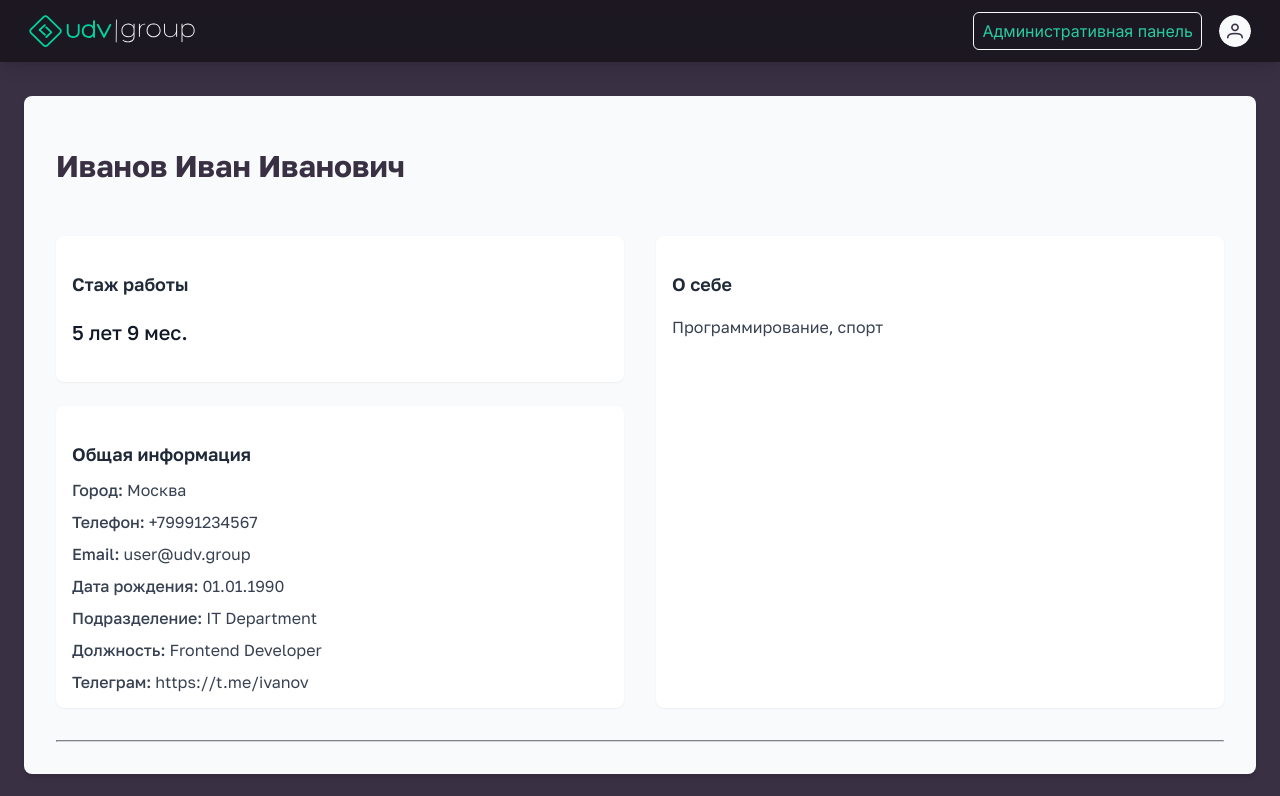
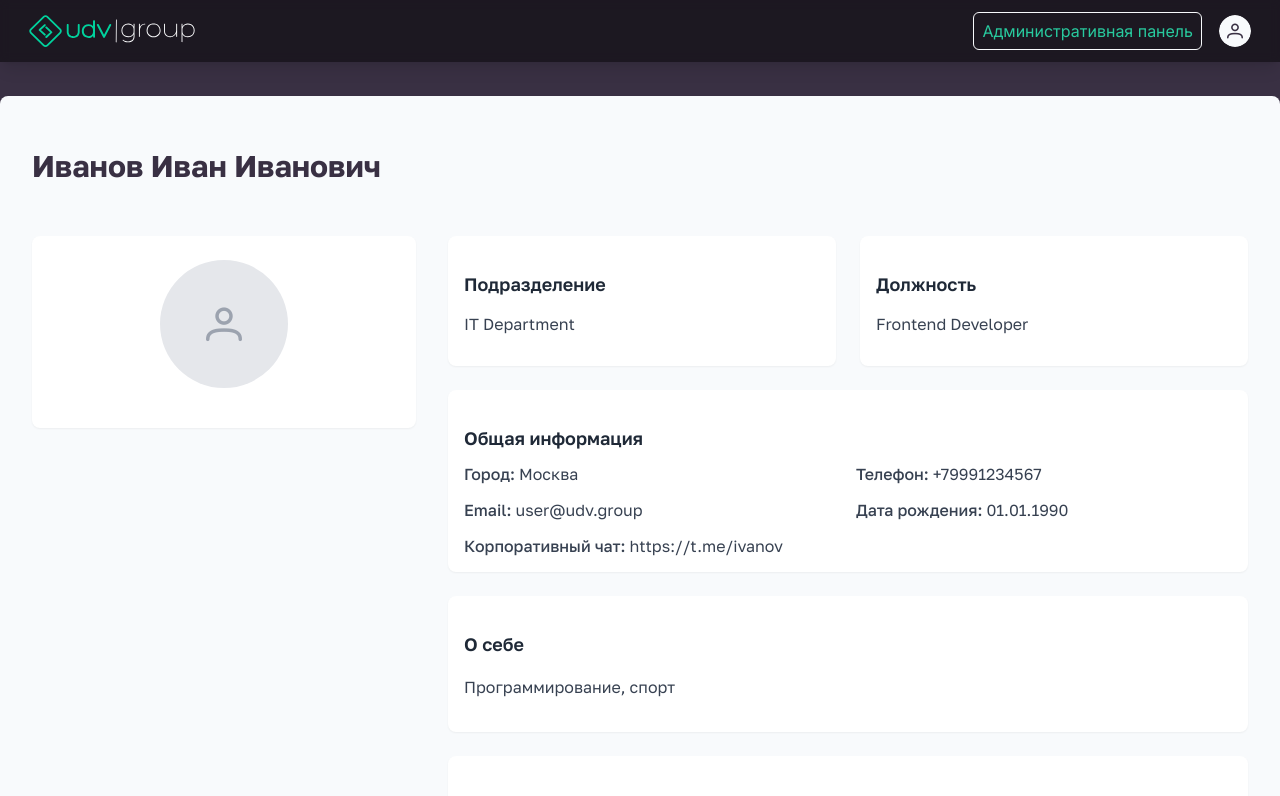
Before and after one commit to housesaroma/udv-team-map, a React (Vite) app: page /profile/1 in a window 1280 px wide. Shown: the top 796 px of the page. Built offline with nearby package versions, Linux system fonts and the light colour scheme; sample sign-in values are in the browser's storage; a web font is replaced by a local one.

Commit message:
feat: improved profile screen

```diff
--- a/src/components/layout/Layout.tsx
+++ b/src/components/layout/Layout.tsx
@@ -6,7 +6,7 @@ const Layout: React.FC = () => {
     return (
         <div className="h-screen flex flex-col bg-primary font-golos">
             <Header />
-            <main className="flex-1 min-h-0 bg-primary">
+            <main className="bg-primary">
                 <Outlet />
             </main>
         </div>
--- a/src/pages/ProfilePage.tsx
+++ b/src/pages/ProfilePage.tsx
@@ -13,12 +13,12 @@ const ProfilePage: React.FC = () => {
     const navigate = useNavigate();
 
     const [profile, setProfile] = useState<User | null>(null);
+    const [manager, setManager] = useState<User | null>(null);
     const [loading, setLoading] = useState<boolean>(true);
     const [error, setError] = useState<string | null>(null);
     const [notFound, setNotFound] = useState<boolean>(false);
-    const [usingMockData, setUsingMockData] = useState<boolean>(false);
 
-    // Загрузка данных профиля
+    // Загрузка данных профиля и руководителя
     useEffect(() => {
         const loadProfile = async () => {
             // Если это личный профиль (без userId) и есть текущий пользователь
@@ -33,7 +33,22 @@ const ProfilePage: React.FC = () => {
                         currentUser.id
                     );
                     setProfile(userProfile);
-                    setUsingMockData(true); // Помечаем что используем mock данные
+
+                    // Загружаем данные руководителя, если есть managerId
+                    if (userProfile.managerId) {
+                        try {
+                            const managerData =
+                                await userService.getUserProfile(
+                                    userProfile.managerId
+                                );
+                            setManager(managerData);
+                        } catch (managerErr) {
+                            console.error(
+                                "Ошибка загрузки данных руководителя:",
+                                managerErr
+                            );
+                        }
+                    }
                 } catch (err) {
                     console.error("Ошибка загрузки личного профиля:", err);
                     setError("Ошибка загрузки профиля");
@@ -53,10 +68,24 @@ const ProfilePage: React.FC = () => {
                 setLoading(true);
                 setError(null);
                 setNotFound(false);
-                setUsingMockData(false);
 
                 const userProfile = await userService.getUserProfile(userId);
                 setProfile(userProfile);
+
+                // Загружаем данные руководителя, если есть managerId
+                if (userProfile.managerId) {
+                    try {
+                        const managerData = await userService.getUserProfile(
+                            userProfile.managerId
+                        );
+                        setManager(managerData);
+                    } catch (managerErr) {
+                        console.error(
+                            "Ошибка загрузки данных руководителя:",
+                            managerErr
+                        );
+                    }
+                }
             } catch (err) {
                 console.error("Ошибка загрузки профиля:", err);
 
@@ -95,6 +124,10 @@ const ProfilePage: React.FC = () => {
         navigate("/profile");
     };
 
+    const handleManagerClick = (managerId: string) => {
+        navigate(`/profile/${managerId}`);
+    };
+
     const isOwnProfile = !userId || userId === currentUser?.id;
 
     if (loading) {
@@ -104,7 +137,7 @@ const ProfilePage: React.FC = () => {
     // Обработка случая когда профиль не найден
     if (notFound) {
         return (
-            <div className="container mx-auto p-6 pt-24">
+            <div className="container mx-auto p-6 pt-24 pb-12">
                 <div className="bg-secondary rounded-lg shadow-md p-8 text-center">
                     <div className="mb-6">
                         <i className="pi pi-user-slash text-6xl text-gray-400 mb-4"></i>
@@ -140,7 +173,7 @@ const ProfilePage: React.FC = () => {
     // Обработка других ошибок
     if (error && !profile) {
         return (
-            <div className="container mx-auto p-6 pt-24">
+            <div className="container mx-auto p-6 pt-24 pb-12">
                 <div className="bg-secondary rounded-lg shadow-md p-8 text-center">
                     <div className="mb-6">
                         <i className="pi pi-exclamation-triangle text-6xl text-yellow-500 mb-4"></i>
@@ -172,7 +205,7 @@ const ProfilePage: React.FC = () => {
     }
 
     return (
-        <div className="container mx-auto p-6 pt-24">
+        <div className="container mx-auto pt-24 pb-12">
             <div className="bg-secondary rounded-lg shadow-md p-8">
                 {/* Заголовок и кнопка выхода */}
                 <div className="flex justify-between items-center mb-8">
@@ -184,11 +217,6 @@ const ProfilePage: React.FC = () => {
                                   }`.trim()
                                 : "Профиль сотрудника"}
                         </h1>
-                        {usingMockData && (
-                            <p className="text-sm text-gray-500 font-golos mt-1">
-                                📋 Используются тестовые данные
-                            </p>
-                        )}
                     </div>
                     {isOwnProfile && (
                         <Button
@@ -203,18 +231,87 @@ const ProfilePage: React.FC = () => {
 
                 {profile ? (
                     <div className="space-y-8">
-                        {/* Основная информация в две колонки */}
-                        <div className="grid grid-cols-1 lg:grid-cols-2 gap-8">
-                            {/* Левая колонка - стаж и контакты */}
+                        {/* Основная информация в три колонки */}
+                        <div className="grid grid-cols-1 lg:grid-cols-3 gap-8">
+                            {/* Левая колонка - фото и руководитель */}
                             <div className="space-y-6">
-                                {/* Стаж работы */}
+                                {/* Фото сотрудника */}
+                                <div className="bg-white rounded-lg p-6 shadow-sm text-center">
+                                    <div className="w-32 h-32 mx-auto mb-4 rounded-full bg-gray-200 flex items-center justify-center overflow-hidden">
+                                        {profile.avatar ? (
+                                            <img
+                                                src={profile.avatar}
+                                                alt={`${profile.firstName} ${profile.lastName}`}
+                                                className="w-full h-full object-cover"
+                                            />
+                                        ) : (
+                                            <i className="pi pi-user text-4xl text-gray-400"></i>
+                                        )}
+                                    </div>
+                                </div>
+
+                                {/* Карточка руководителя */}
+                                {manager && (
+                                    <div
+                                        className="bg-white rounded-lg p-4 shadow-sm cursor-pointer hover:shadow-md transition-shadow"
+                                        onClick={() =>
+                                            handleManagerClick(manager.id)
+                                        }
+                                    >
+                                        <h3 className="text-lg font-semibold text-gray-800 mb-3 font-golos">
+                                            Руководитель
+                                        </h3>
+                                        <div className="flex items-center space-x-3">
+                                            <div className="w-12 h-12 rounded-full bg-gray-200 flex items-center justify-center overflow-hidden flex-shrink-0">
+                                                {manager.avatar ? (
+                                                    <img
+                                                        src={manager.avatar}
+                                                        alt={`${manager.firstName} ${manager.lastName}`}
+                                                        className="w-full h-full object-cover"
+                                                    />
+                                                ) : (
+                                                    <i className="pi pi-user text-lg text-gray-400"></i>
+                                                )}
+                                            </div>
+                                            <div className="min-w-0 flex-1">
+                                                <p className="font-medium text-gray-800 font-golos truncate">
+                                                    {manager.lastName}{" "}
+                                                    {manager.firstName}{" "}
+                                                    {manager.middleName || ""}
+                                                </p>
+                                                <p className="text-sm text-gray-600 font-golos truncate">
+                                                    {manager.position}
+                                                </p>
+                                                <p className="text-xs text-gray-500 font-golos truncate">
+                                                    {manager.department?.name}
+                                                </p>
+                                            </div>
+                                        </div>
+                                    </div>
+                                )}
+                            </div>
+
+                            {/* Центральная колонка - основная информация */}
+                            <div className="space-y-6 lg:col-span-2">
+                                {/* Подразделение и должность */}
+                                <div className="grid grid-cols-1 md:grid-cols-2 gap-6">
                                     <div className="bg-white rounded-lg p-4 shadow-sm">
-                                    <h3 className="text-lg font-semibold text-gray-800 mb-3 font-golos">
-                                        Стаж работы
+                                        <h3 className="text-lg font-semibold text-gray-800 mb-2 font-golos">
+                                            Подразделение
                                         </h3>
-                                    <p className="text-xl text-gray-900 font-golos font-medium">
-                                        {calculateExperience(profile.hireDate)}
+                                        <p className="text-gray-700 font-golos">
+                                            {profile.department?.name ||
+                                                "Не указано"}
                                         </p>
+                                    </div>
+                                    <div className="bg-white rounded-lg p-4 shadow-sm">
+                                        <h3 className="text-lg font-semibold text-gray-800 mb-2 font-golos">
+                                            Должность
+                                        </h3>
+                                        <p className="text-gray-700 font-golos">
+                                            {profile.position || "Не указана"}
+                                        </p>
+                                    </div>
                                 </div>
 
                                 {/* Общая информация */}
@@ -222,7 +319,7 @@ const ProfilePage: React.FC = () => {
                                     <h3 className="text-lg font-semibold text-gray-800 mb-3 font-golos">
                                         Общая информация
                                     </h3>
-                                    <div className="space-y-3 text-gray-700 font-golos">
+                                    <div className="grid grid-cols-1 md:grid-cols-2 gap-4 text-gray-700 font-golos">
                                         <div>
                                             <span className="font-medium">
                                                 Город:
@@ -247,32 +344,17 @@ const ProfilePage: React.FC = () => {
                                             </span>{" "}
                                             {formatDate(profile.birthDate)}
                                         </div>
-                                        <div>
+                                        <div className="md:col-span-2">
                                             <span className="font-medium">
-                                                Подразделение:
+                                                Корпоративный чат:
                                             </span>{" "}
-                                            {profile.department?.name ||
-                                                "Не указано"}
-                                        </div>
-                                        <div>
-                                            <span className="font-medium">
-                                                Должность:
-                                            </span>{" "}
-                                            {profile.position || "Не указана"}
-                                        </div>
-                                        {profile.messengerLink && (
-                                            <div>
-                                                <span className="font-medium">
-                                                    Телеграм:
-                                                </span>{" "}
-                                                {profile.messengerLink}
-                                            </div>
-                                        )}
+                                            {profile.messengerLink ||
+                                                "Не указан"}
                                         </div>
                                     </div>
                                 </div>
 
-                            {/* Правая колонка - о себе */}
+                                {/* О себе */}
                                 <div className="bg-white rounded-lg p-4 shadow-sm">
                                     <h3 className="text-lg font-semibold text-gray-800 mb-3 font-golos">
                                         О себе
@@ -282,10 +364,18 @@ const ProfilePage: React.FC = () => {
                                             "Информация не указана"}
                                     </p>
                                 </div>
+
+                                {/* Стаж работы */}
+                                <div className="bg-white rounded-lg p-4 shadow-sm">
+                                    <h3 className="text-lg font-semibold text-gray-800 mb-2 font-golos">
+                                        Стаж работы
+                                    </h3>
+                                    <p className="text-xl text-gray-900 font-golos font-medium">
+                                        {calculateExperience(profile.hireDate)}
+                                    </p>
                                 </div>
-
-                        {/* Разделитель */}
-                        <hr className="my-6 border-gray-300" />
+                            </div>
+                        </div>
 
                         {/* Кнопки действий (только для своего профиля) */}
                         {isOwnProfile && (
@@ -298,7 +388,7 @@ const ProfilePage: React.FC = () => {
                                 <Button
                                     label="Редактировать"
                                     icon="pi pi-pencil"
-                                    className="font-inter bg-secondary border-secondary hover:bg-secondary-dark"
+                                    className="font-inter bg-primary border-secondary hover:bg-secondary-dark"
                                 />
                             </div>
                         )}
```
Lines whose indentation alone changed are shown as unchanged.
